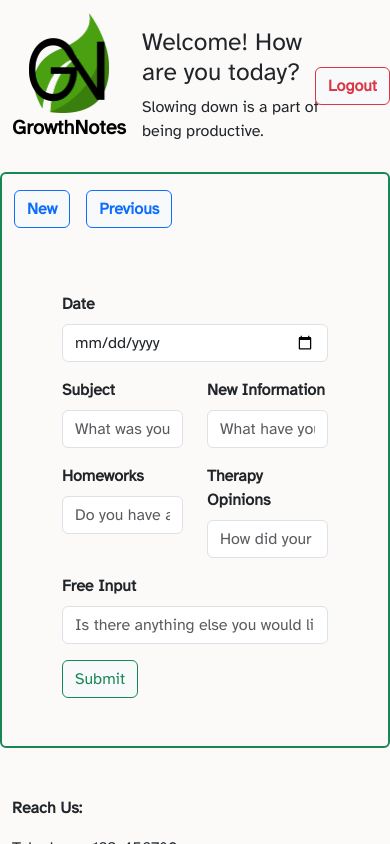
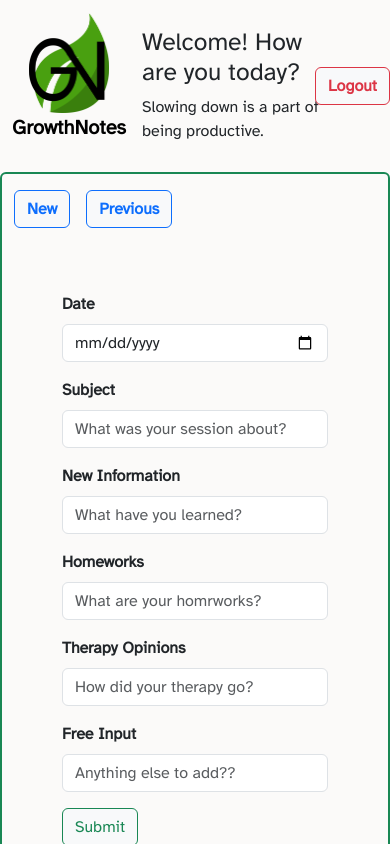
Before and after one commit to sujade/growthnotes, a React (Vite) app: page /mynotes in a window 390 px wide. Both pictures are taken after a click on the button "New". Shown: the top 844 px of the page. Built offline with nearby package versions, Linux system fonts and the light colour scheme.

Commit message:
add mobile optimization for NoteBox.tsx

```diff
--- a/src/components/notes/NoteBox.tsx
+++ b/src/components/notes/NoteBox.tsx
@@ -6,7 +6,7 @@ function NoteBox() {
     return (
         <Form className="m-5">
             <Row>
-                <Col md={2}>
+                <Col sm={12} md={2}>
                     <Form.Group className="mb-3" controlId="formDate">
                         <Form.Label className="fw-bold">Date</Form.Label>
                         <Form.Control type="date"/>
@@ -14,40 +14,40 @@ function NoteBox() {
             </Row>
 
             <Row>
-                <Col>
+                <Col sm={12} md={6}>
                     <Form.Group className="mb-3" controlId="formSubject">
                         <Form.Label className="fw-bold">Subject</Form.Label>
                         <Form.Control type="text" placeholder="What was your session about?"/>
                     </Form.Group></Col>
 
-                <Col>
+                <Col sm={12} md={6}>
                     <Form.Group className="mb-3" controlId="formInformation">
                         <Form.Label className="fw-bold">New Information</Form.Label>
-                        <Form.Control type="text" placeholder="What have you learned during your session?"/>
+                        <Form.Control type="text" placeholder="What have you learned?"/>
                     </Form.Group></Col>
             </Row>
 
             <Row>
-                <Col>
+                <Col sm={12} md={6}>
                     <Form.Group className="mb-3" controlId="formHomeworks">
                         <Form.Label className="fw-bold">Homeworks</Form.Label>
                         <Form.Control type="text"
-                                      placeholder="Do you have any therapy homeworks? If yes, note them down here."/>
+                                      placeholder="What are your homrworks?"/>
                     </Form.Group></Col>
 
-                <Col>
+                <Col sm={12} md={6}>
                     <Form.Group className="mb-3" controlId="forOpinion">
                         <Form.Label className="fw-bold">Therapy Opinions</Form.Label>
-                        <Form.Control type="text" placeholder="How did your therapy go? What do you feel about it?"/>
+                        <Form.Control type="text" placeholder="How did your therapy go?"/>
                     </Form.Group></Col>
             </Row>
 
             <Row>
-                <Col md={6}>
+                <Col sm={12} md={6}>
                     <Form.Group className="mb-3" controlId="forFree">
                         <Form.Label className="fw-bold">Free Input</Form.Label>
                         <Form.Control type="text"
-                                      placeholder="Is there anything else you would like to add?"/>
+                                      placeholder="Anything else to add??"/>
                     </Form.Group></Col>
             </Row>
 
```
